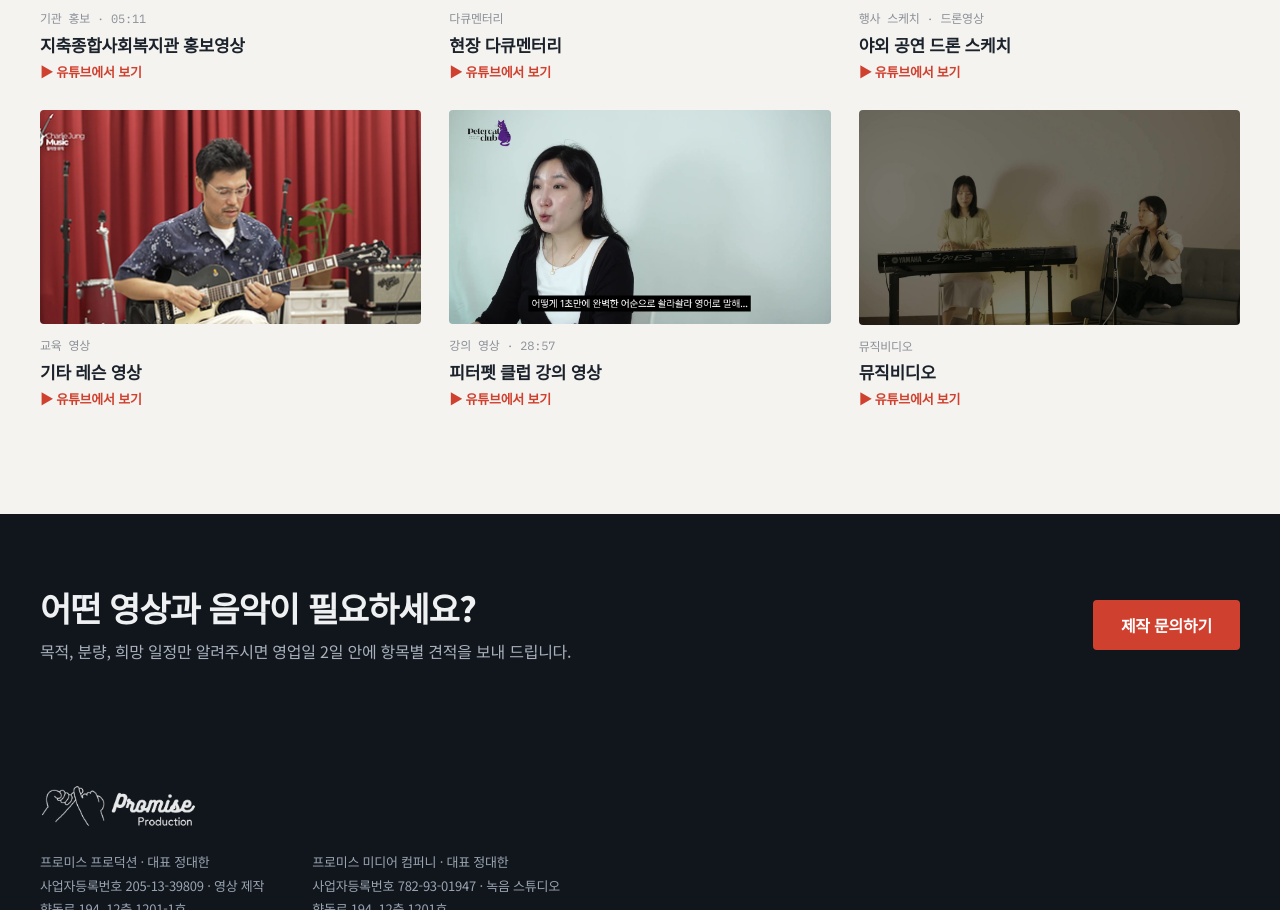
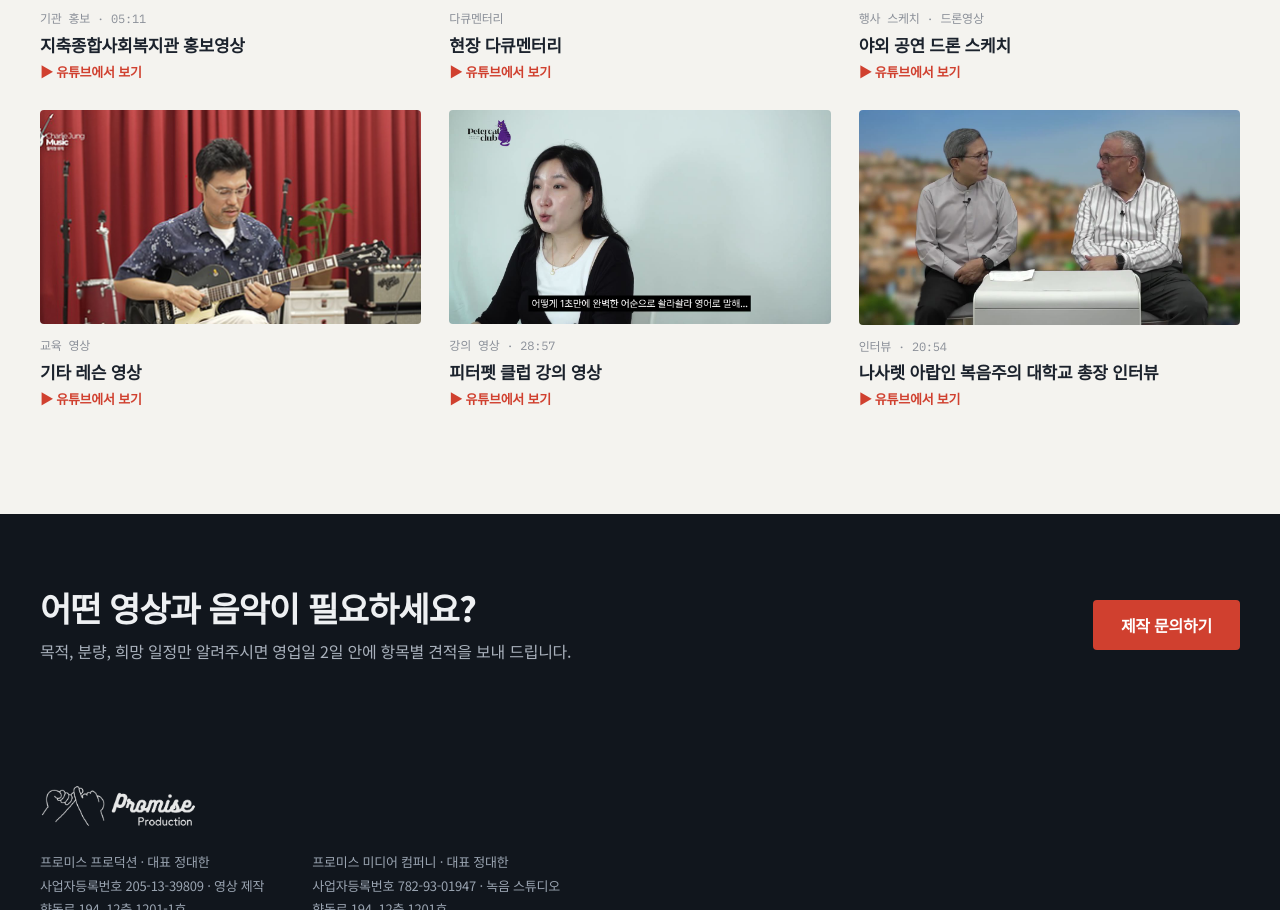
Before and after one commit to promiseproduction2026/promiseproduction-site, a plain HTML site: page works.html in a window 1280 px wide. Shown: the part 856-1766 px from the top of the page. Drawn offline with Linux system fonts and the light colour scheme; a web font is replaced by a local one.

Commit message:
포트폴리오: 뮤직비디오를 나사렛 대학교 총장 인터뷰로 교체
Co-Authored-By: Claude Opus 5.5 <noreply@anthropic.com>
Claude-Session: https://claude.ai/code/session_01E6mxmsify89AaKBuxduigt

```diff
--- a/works.html
+++ b/works.html
@@ -138,10 +138,10 @@ a{color:#1b222c}a:hover{color:#c8372b}
         </article></a>
 
         <a class="work-link" href="https://www.youtube.com/playlist?list=PLXEwwLZd2iXM" target="_blank" rel="noopener" aria-label="유튜브 포트폴리오 재생목록 열기"><article style="display: flex; flex-direction: column; gap: 12px">
-          <img src="/assets/work_mv.jpg" alt="뮤직비디오 장면" style="display: block; width: 100%; aspect-ratio: 16 / 9; object-fit: cover; border-radius: 4px; background: #dedbd3">
+          <img src="/assets/work_nazareth.jpg" alt="나사렛 복음주의 대학교 총장 인터뷰 장면" style="display: block; width: 100%; aspect-ratio: 16 / 9; object-fit: cover; border-radius: 4px; background: #dedbd3">
           <div style="display: flex; flex-direction: column; gap: 2px">
-            <span style="font-family: 'IBM Plex Mono', monospace; font-size: 12px; color: #8a8f98">뮤직비디오</span>
-            <strong style="font-size: 17px">뮤직비디오</strong>
+            <span style="font-family: 'IBM Plex Mono', monospace; font-size: 12px; color: #8a8f98">인터뷰 · 20:54</span>
+            <strong style="font-size: 17px">나사렛 아랍인 복음주의 대학교 총장 인터뷰</strong>
             <span class="yt">▶ 유튜브에서 보기</span>
           </div>
         </article></a>
```
Also changed, not shown: assets/work_mv.jpg (deleted), assets/work_nazareth.jpg (added).
